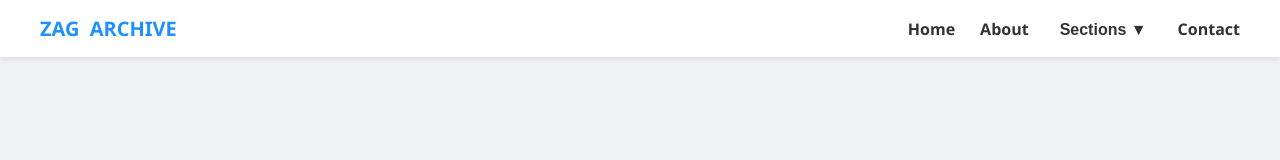
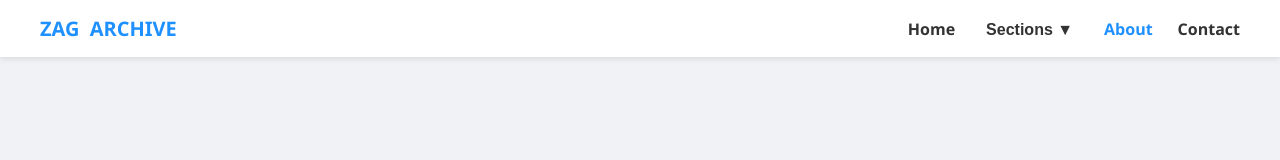
Before and after one commit to ZAGv2/ZAGArchive-, a plain HTML site: page about.html in a window 1280 px wide. Shown: the top 160 px of the page. Drawn offline with Linux system fonts and the light colour scheme.

Commit message:
Update about.html

```diff
--- a/about.html
+++ b/about.html
@@ -26,6 +26,7 @@
   nav { position: relative; display:flex; flex-wrap:wrap; }
   header nav a { margin-left:25px; text-decoration:none; color:#333; font-weight:600; transition: color 0.2s; cursor:pointer; }
   header nav a:hover { color:#1e90ff; }
+  header nav a.active { color:#1e90ff; font-weight:700; }
 
   /* DROPDOWN */
   .dropdown { position: relative; display:inline-block; }
@@ -66,7 +67,6 @@
   <div class="site-title">ZAG <span>Archive</span></div>
   <nav>
     <a href="index.html">Home</a>
-    <a href="about.html">About</a>
 
     <div class="dropdown">
       <button class="dropbtn">Sections ▼</button>
@@ -78,6 +78,7 @@
       </div>
     </div>
 
+    <a href="about.html" class="active">About</a>
     <a href="contact.html">Contact</a>
   </nav>
 </header>
```
